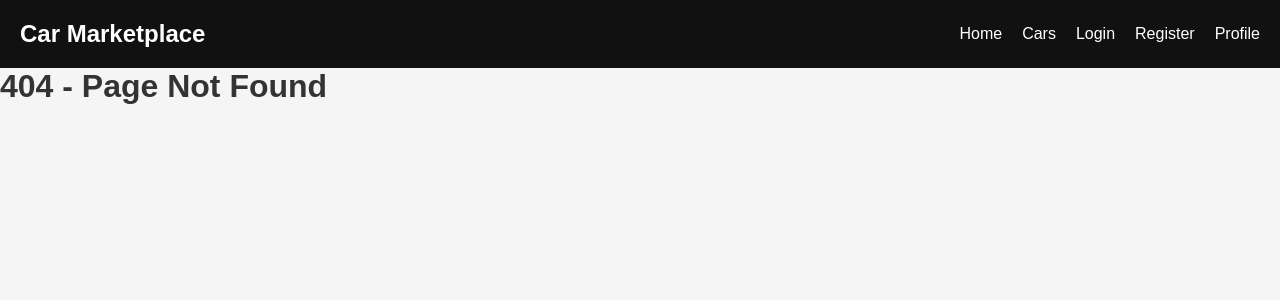
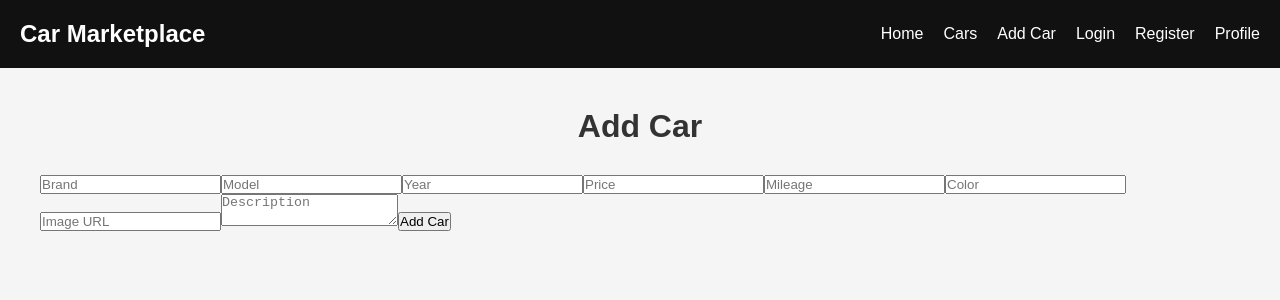
Before and after one commit to monawdev/Capstone-Project, a React app in the folder frontend/: page /add-car in a window 1280 px wide. Before the commit this address had no page. Shown: the top 300 px of the page. Built offline with nearby package versions, Linux system fonts and the light colour scheme; the HTML template or start-up script is replaced by a standard one.

Commit message:
Added car creation form and connected frontend to car API

```diff
--- a/frontend/src/App.jsx
+++ b/frontend/src/App.jsx
@@ -1,30 +1,59 @@
-import { BrowserRouter, Routes, Route } from "react-router-dom";
-
-import Navbar from "./components/Navbar";
+import { Routes, Route } from "react-router-dom";
 
 import Home from "./pages/Home";
 import Cars from "./pages/Cars";
+import AddCar from "./pages/AddCar";
 import Login from "./pages/Login";
 import Register from "./pages/Register";
 import Profile from "./pages/Profile";
 import NotFound from "./pages/NotFound";
 
+import Navbar from "./components/Navbar";
+
 function App() {
   return (
-    <BrowserRouter>
-
+    <>
       <Navbar />
 
       <Routes>
-        <Route path="/" element={<Home />} />
-        <Route path="/cars" element={<Cars />} />
-        <Route path="/login" element={<Login />} />
-        <Route path="/register" element={<Register />} />
-        <Route path="/profile" element={<Profile />} />
-        <Route path="*" element={<NotFound />} />
+
+        <Route
+          path="/"
+          element={<Home />}
+        />
+
+        <Route
+          path="/cars"
+          element={<Cars />}
+        />
+
+        <Route
+          path="/add-car"
+          element={<AddCar />}
+        />
+
+        <Route
+          path="/login"
+          element={<Login />}
+        />
+
+        <Route
+          path="/register"
+          element={<Register />}
+        />
+
+        <Route
+          path="/profile"
+          element={<Profile />}
+        />
+
+        <Route
+          path="*"
+          element={<NotFound />}
+        />
+
       </Routes>
-
-    </BrowserRouter>
+    </>
   );
 }
 
--- a/frontend/src/components/Navbar.jsx
+++ b/frontend/src/components/Navbar.jsx
@@ -9,6 +9,7 @@ function Navbar() {
       <div>
         <Link to="/">Home</Link>
         <Link to="/cars">Cars</Link>
+        <Link to="/add-car">Add Car</Link>
         <Link to="/login">Login</Link>
         <Link to="/register">Register</Link>
         <Link to="/profile">Profile</Link>
--- a/frontend/src/main.jsx
+++ b/frontend/src/main.jsx
@@ -1,10 +1,15 @@
-import { StrictMode } from 'react'
-import { createRoot } from 'react-dom/client'
-import "./styles/globals.css"
-import App from './App.jsx'
+import { StrictMode } from "react";
+import { createRoot } from "react-dom/client";
+import { BrowserRouter } from "react-router-dom";
 
-createRoot(document.getElementById('root')).render(
+import App from "./App.jsx";
+import "./styles/globals.css";
+
+
+createRoot(document.getElementById("root")).render(
   <StrictMode>
-    <App />
-  </StrictMode>,
-)
+    <BrowserRouter>
+      <App />
+    </BrowserRouter>
+  </StrictMode>
+);
--- /dev/null
+++ b/frontend/src/pages/AddCar.jsx
@@ -0,0 +1,133 @@
+import { useState } from "react";
+import api from "../services/api";
+import "../styles/Cars.css";
+
+function AddCar() {
+    const [car, setCar] = useState({
+        brand: "",
+        model: "",
+        year: "",
+        price: "",
+        mileage: "",
+        color: "",
+        description: "",
+        image: "",
+    });
+
+    const handleChange = (e) => {
+        setCar({
+            ...car,
+            [e.target.name]: e.target.value,
+        });
+    };
+
+    const handleSubmit = async (e) => {
+  e.preventDefault();
+
+  try {
+
+    const carData = {
+      ...car,
+      year: Number(car.year),
+      price: Number(car.price.replace(/,/g, "")),
+      mileage: Number(car.mileage),
+    };
+
+    console.log("Sending car:", carData);
+
+    const response = await api.post("/api/cars", carData);
+
+    console.log("Response:", response.data);
+
+    alert("Car added successfully!");
+
+    setCar({
+      brand: "",
+      model: "",
+      year: "",
+      price: "",
+      mileage: "",
+      color: "",
+      description: "",
+      image: "",
+    });
+
+  } catch (error) {
+    console.error("Error adding car:", error);
+  }
+};
+
+    return (
+        <div className="cars-page">
+
+            <h1>Add Car</h1>
+
+            <form onSubmit={handleSubmit}>
+
+                <input
+                    name="brand"
+                    value={car.brand}
+                    onChange={handleChange}
+                    placeholder="Brand"
+                />
+
+                <input
+                    name="model"
+                    value={car.model}
+                    onChange={handleChange}
+                    placeholder="Model"
+                />
+
+                <input
+                    name="year"
+                    value={car.year}
+                    onChange={handleChange}
+                    placeholder="Year"
+                />
+
+                <input
+                    name="price"
+                    value={car.price}
+                    onChange={handleChange}
+                    placeholder="Price"
+                />
+
+                <input
+                    name="mileage"
+                    value={car.mileage}
+                    onChange={handleChange}
+                    placeholder="Mileage"
+                />
+
+                <input
+                    name="color"
+                    value={car.color}
+                    onChange={handleChange}
+                    placeholder="Color"
+                />
+
+                <input
+                    name="image"
+                    value={car.image}
+                    onChange={handleChange}
+                    placeholder="Image URL"
+                />
+
+                <textarea
+                    name="description"
+                    value={car.description}
+                    onChange={handleChange}
+                    placeholder="Description"
+                />
+
+                <button type="submit">
+                    Add Car
+                </button>
+
+            </form>
+
+        </div>
+    );
+}
+
+export default AddCar;
--- a/frontend/src/pages/Cars.jsx
+++ b/frontend/src/pages/Cars.jsx
@@ -4,52 +4,80 @@ import api from "../services/api";
 import "../styles/Cars.css";
 
 function Cars() {
+
   const [cars, setCars] = useState([]);
   const [loading, setLoading] = useState(true);
 
+
   useEffect(() => {
+
     const fetchCars = async () => {
+
       try {
+
         const response = await api.get("/api/cars");
+
+        console.log(response.data);
+
         setCars(response.data);
+
       } catch (error) {
-        console.error("Error fetching cars:", error);
+
+        console.error(error);
+
       } finally {
+
         setLoading(false);
+
       }
+
     };
 
+
     fetchCars();
+
   }, []);
+
+
 
   if (loading) {
     return <h2>Loading cars...</h2>;
   }
 
+
   return (
+
     <div className="cars-page">
+
       <h1>Available Cars</h1>
 
-      <input
-        type="text"
-        placeholder="Search cars..."
-        className="search-bar"
-      />
 
       <div className="cars-container">
+
         {cars.length === 0 ? (
+
           <p>No cars available yet.</p>
+
         ) : (
-          cars.map((car) => (
+
+          cars.map((car)=>(
+
             <CarCard
               key={car._id}
               car={car}
             />
+
           ))
+
         )}
+
       </div>
+
+
     </div>
+
   );
+
 }
 
 export default Cars;
```
Also changed, not shown: 1 other file (tests, documents, lock files or other folders).
